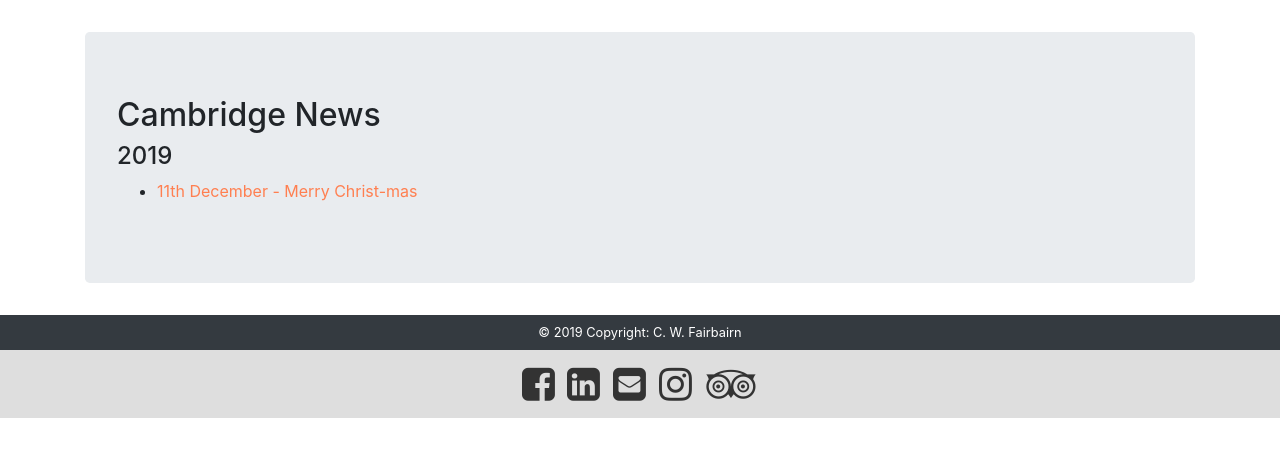
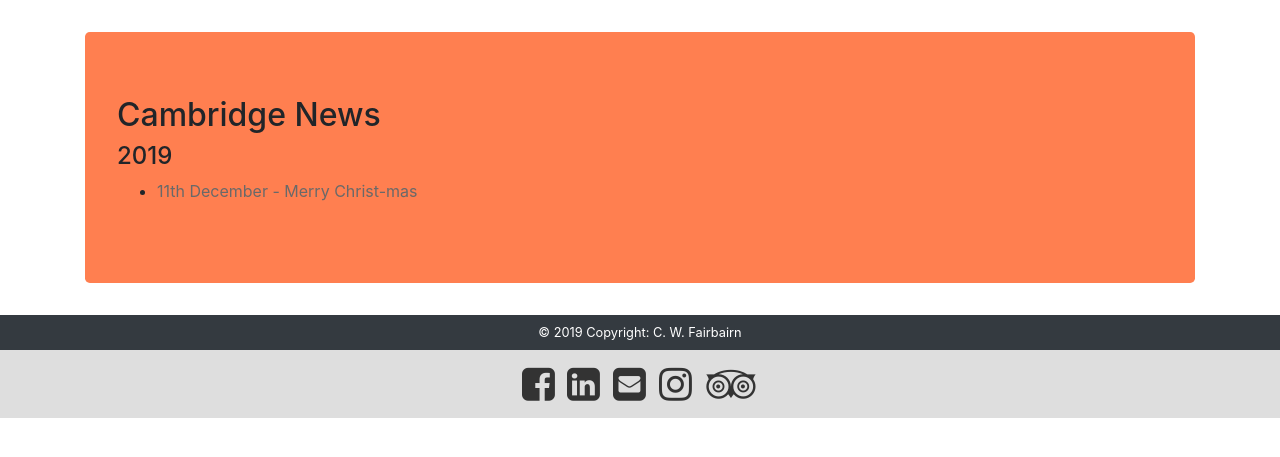
Before and after one commit to callumf8/callumfairbairn, a PHP site: page /cambridge/cambridge.php in a window 1280 px wide. Shown: the part 56-513 px from the top of the page. Run offline with PHP 8.4, Linux system fonts and the light colour scheme; some libraries are stand-ins or nearby versions.

Commit message:
Update style.css

```diff
--- a/includes/style.css
+++ b/includes/style.css
@@ -40,11 +40,11 @@
 
 .cambridge-news {
     margin-top: 2em;
-    background-color:;
+    background-color:coral;
 }
 
 .cambridge-news-list a {
-    color: coral;
+    color: dimgray;
 }
 
 /*---------------------------------------*/
```
